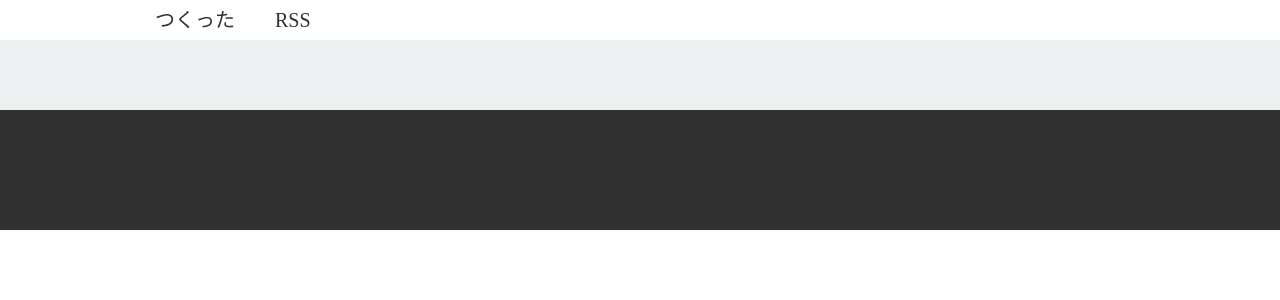
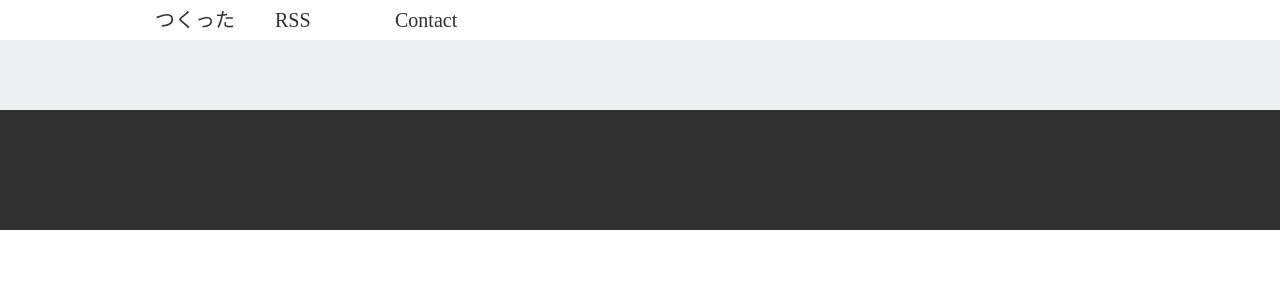
Before and after one commit to haradashinya/static_blog, a Flask app: page /archive in a window 1280 px wide. Shown: the part 101-401 px from the top of the page. Run offline with Flask 2, Linux system fonts and the light colour scheme; some libraries are stand-ins or nearby versions; some web fonts are replaced.

Commit message:
add mailto

```diff
--- a/templates/base.html
+++ b/templates/base.html
@@ -43,14 +43,18 @@
 <div class="row">
   <div class="clearfix large-12 small-12 columns nav">
     <nav>
-      <div class="hide-for-small">
+      <div class="">
         <a href="/works">つくった</a>
       </div>
+
+
       <div class="hide-for-small">
         <a href="/rss">RSS</a>
       </div>
 
-
+      <div class="">
+        <a href="mailto:haradashinya@gmail.com">Contact</a>
+      </div>
     </nav>
   </div>
 </div>
```
